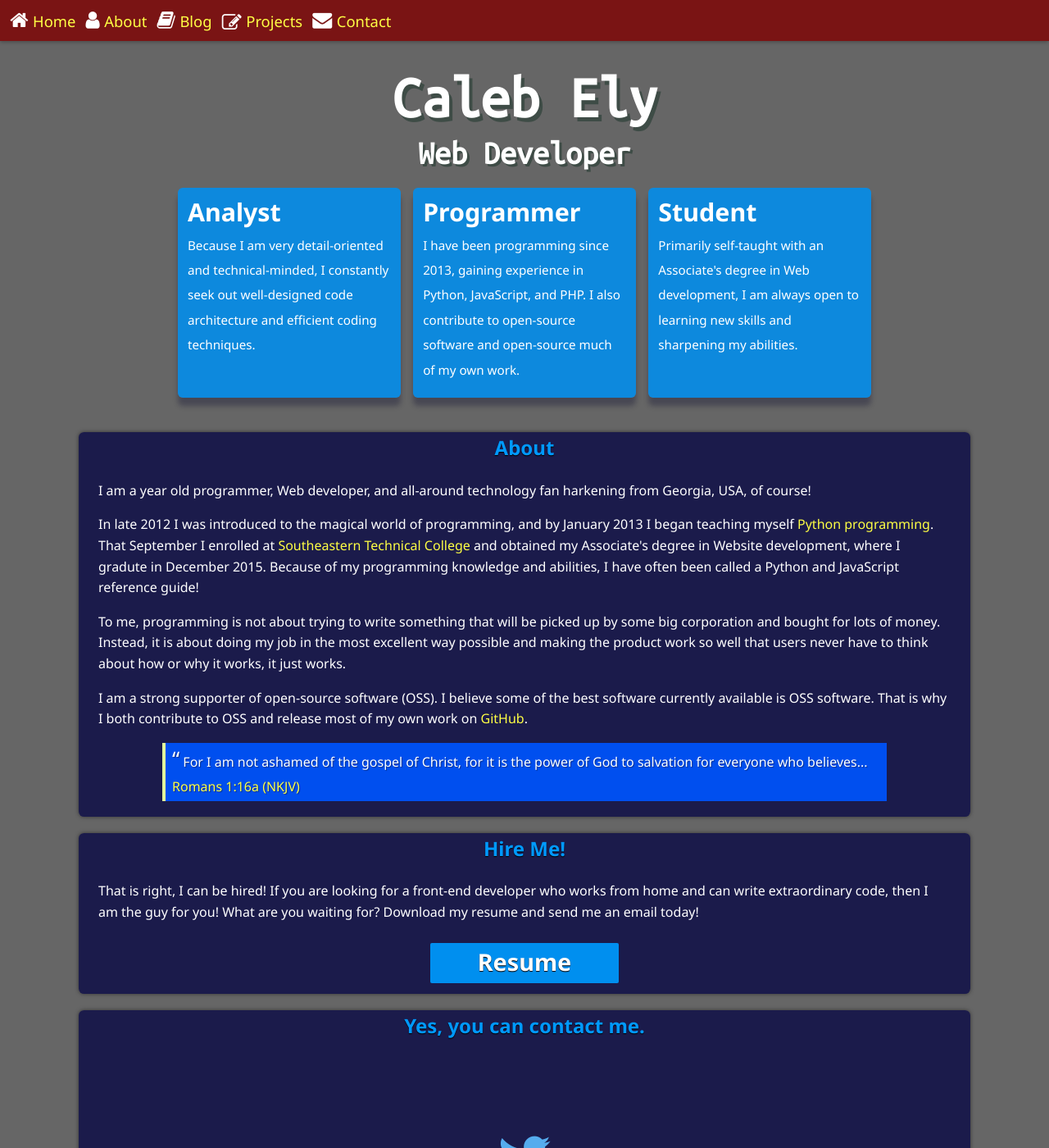
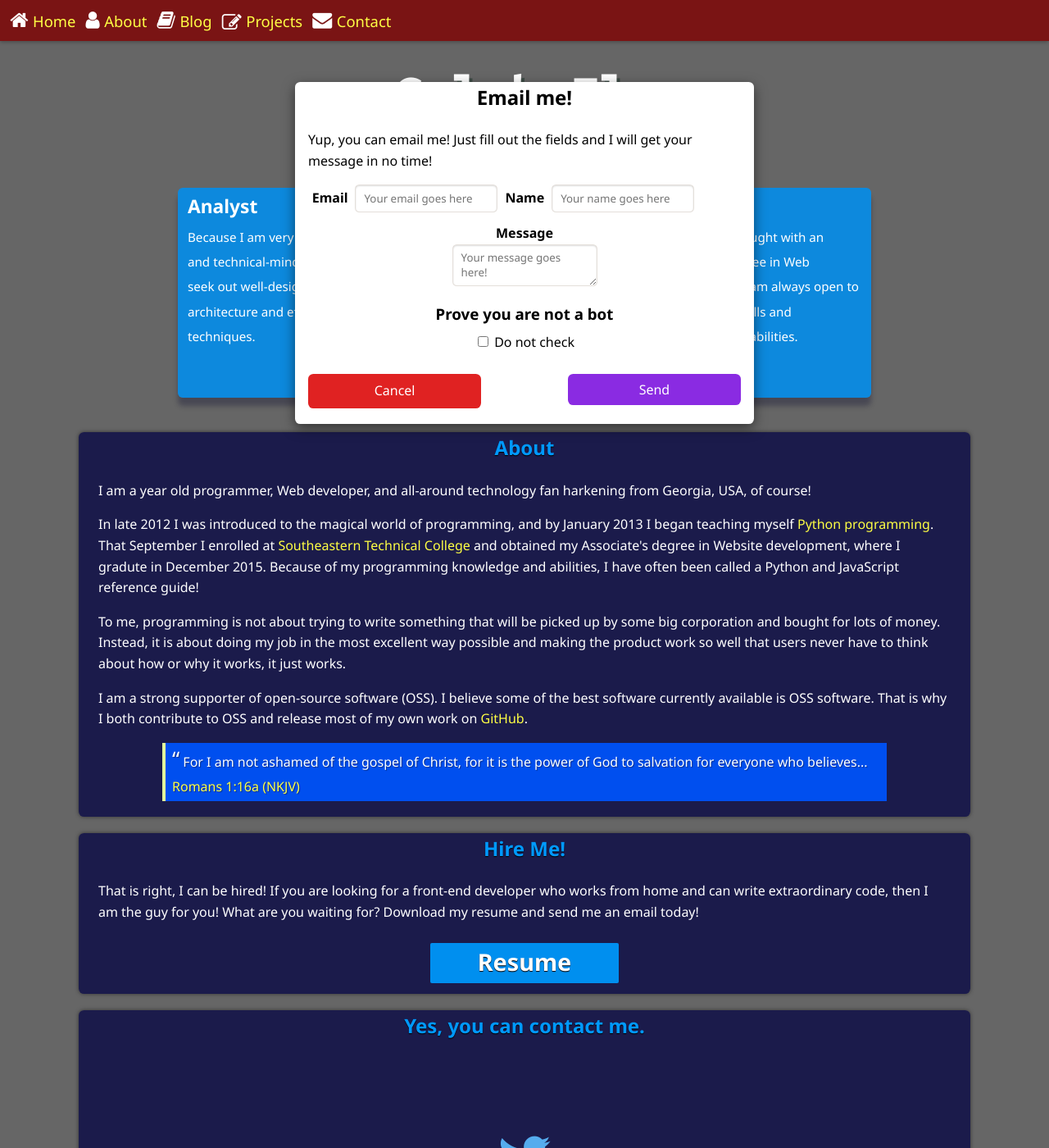
Before and after one commit to le717/le717.github.io, a Jekyll site: the page built from test.html, in a window 1280 px wide and 1400 px high. Shown: the whole window at 82% size. Built offline with Jekyll 4.4.1, drawn with Linux system fonts in a browser that asks for light colours; nearby versions of some CDN libraries.

Commit message:
Initial dialog positioning

```diff
--- a/_includes/diag-email.html
+++ b/_includes/diag-email.html
@@ -1,4 +1,5 @@
-<section class="diag-email">
+<div id="diag-email-wrapper">
+  <section id="diag-email">
     <h1>Email me!</h1>
     <p>Yup, you can email me! Just fill out the fields and I will get your message in no time!</p>
 
@@ -23,3 +24,4 @@
       <input class="btn send" type="submit" name="submit" value="Send" tabindex="5">
     </form>
   </section>
+</div>
--- a/_includes/highlighted.html
+++ b/_includes/highlighted.html
@@ -1,4 +1,4 @@
-<main class="ani section-content" id="abilities">
+<section class="ani section-content" id="abilities">
   <div class="highlighted">
     <h1>Analyst</h1>
     <p>Because I am very detail-oriented and technical-minded, I constantly seek out well-designed code architecture and efficient coding techniques.</p>
@@ -13,4 +13,4 @@
     <h1>Student</h1>
     <p>Primarily self-taught with an Associate's degree in Web development, I am always open to learning new skills and sharpening my abilities.</p>
   </div>
-</main>
+</section>
--- a/css/parts/_diag-email.scss
+++ b/css/parts/_diag-email.scss
@@ -1,5 +1,13 @@
 // ------- Email form
-.diag-email {
+
+#diag-email-wrapper {
+  width: 100%;
+  position: fixed;
+  top: 5em;
+  z-index: 1;
+}
+
+#diag-email {
   position: relative;
   width: 35em;
   max-width: 80%;
@@ -14,7 +22,6 @@
   color: $color-black;
   background-clip: padding-box;
   box-shadow: 0 5px 15px rgba(0, 0, 0, 0.5);
-  z-index: 1;
 
   h1 { @extend .text-center; }
 }
```
Lines whose indentation alone changed are shown as unchanged.
